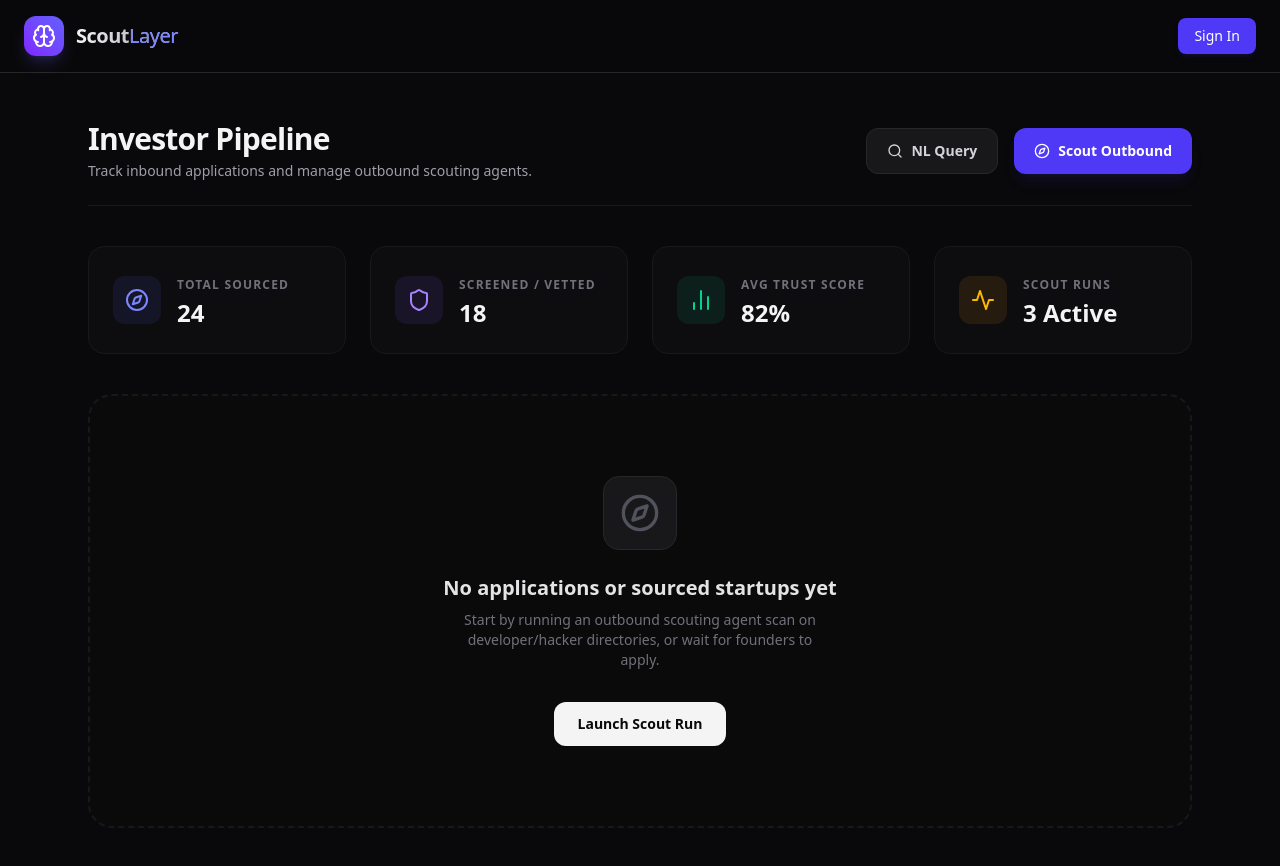
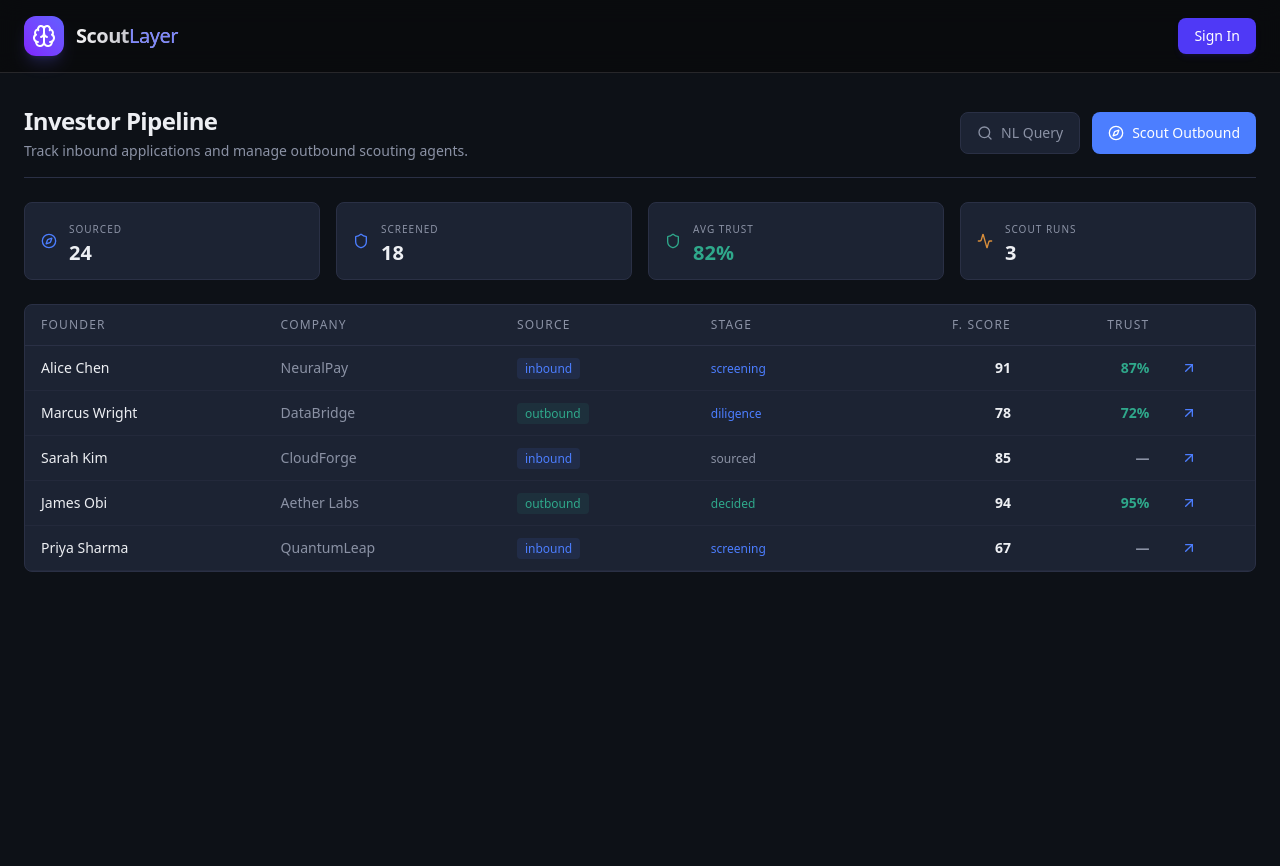
Before and after one commit to samkiell/scoutlayer, a Next.js app: page /investor/dashboard in a window 1280 px wide. Shown: the top 866 px of the page. After the commit the page ends 800 px from the top, so only its background shows below. Built offline with nearby package versions, Linux system fonts and the light colour scheme; no server answers.

Commit message:
feat: implement initial scouting interface, role selection workflow, and shared navigation components

```diff
--- a/app/(auth)/login/page.tsx
+++ b/app/(auth)/login/page.tsx
@@ -3,25 +3,22 @@
 
 import React from 'react';
 import { signIn } from 'next-auth/react';
-import { Brain } from 'lucide-react';
 
 export default function Login() {
   return (
-    <div className="flex-1 flex flex-col items-center justify-center bg-zinc-950 px-4 text-zinc-100">
-      <div className="absolute inset-0 bg-[radial-gradient(ellipse_at_center,rgba(99,102,241,0.05),transparent_60%)] pointer-events-none" />
-
-      <div className="w-full max-w-md bg-zinc-900/60 border border-zinc-800 rounded-3xl p-8 shadow-2xl backdrop-blur-xl relative z-10">
+    <div className="flex-1 flex flex-col items-center justify-center bg-bg px-4 text-text">
+      <div className="w-full max-w-md bg-surface border border-border rounded-2xl p-8 shadow-xl">
         <div className="flex flex-col items-center text-center mb-8">
-          <div className="bg-gradient-to-tr from-violet-600 to-indigo-500 p-3 rounded-2xl shadow-lg shadow-indigo-500/20 mb-4">
-            <Brain className="h-8 w-8 text-white" />
+          <div className="bg-action w-12 h-12 rounded-xl flex items-center justify-center mb-4">
+            <span className="text-white font-display font-bold text-lg">SL</span>
           </div>
-          <h2 className="text-2xl font-bold tracking-tight text-zinc-100">Welcome to ScoutLayer</h2>
-          <p className="text-zinc-500 text-sm mt-2">Sign in to access your dashboard</p>
+          <h2 className="font-display text-2xl font-bold tracking-tight text-text">Welcome to ScoutLayer</h2>
+          <p className="text-text-muted text-sm mt-2">Sign in to access your dashboard</p>
         </div>
 
         <button
           onClick={() => signIn('google', { callbackUrl: '/' })}
-          className="w-full flex items-center justify-center gap-3 px-5 py-3.5 bg-zinc-100 hover:bg-zinc-200 text-zinc-900 font-semibold rounded-xl text-sm transition-all shadow-md shadow-zinc-100/5 hover:scale-[1.01]"
+          className="w-full flex items-center justify-center gap-3 px-5 py-3.5 bg-white hover:bg-gray-100 text-gray-900 font-semibold rounded-xl text-sm transition-all"
         >
           <svg className="h-5 w-5" viewBox="0 0 24 24">
             <path
@@ -44,7 +41,7 @@ export default function Login() {
           Continue with Google
         </button>
 
-        <div className="mt-8 text-center text-xs text-zinc-600">
+        <div className="mt-8 text-center text-xs text-text-muted">
           By signing in, you agree to our Terms of Service and Privacy Policy.
         </div>
       </div>
--- a/app/(investor)/investor/dashboard/page.tsx
+++ b/app/(investor)/investor/dashboard/page.tsx
@@ -4,31 +4,41 @@
 import React from 'react';
 import Navbar from '@/components/Navbar';
 import Link from 'next/link';
-import { Compass, Shield, Search, ArrowUpRight, BarChart2 } from 'lucide-react';
+import { Compass, Shield, Search, ArrowUpRight, Activity } from 'lucide-react';
+
+// Mock data for dense data-grid layout
+const MOCK_APPLICATIONS = [
+  { id: '1', name: 'Alice Chen', company: 'NeuralPay', source: 'inbound', stage: 'screening', founderScore: 91, trustScore: 87 },
+  { id: '2', name: 'Marcus Wright', company: 'DataBridge', source: 'outbound', stage: 'diligence', founderScore: 78, trustScore: 72 },
+  { id: '3', name: 'Sarah Kim', company: 'CloudForge', source: 'inbound', stage: 'sourced', founderScore: 85, trustScore: null },
+  { id: '4', name: 'James Obi', company: 'Aether Labs', source: 'outbound', stage: 'decided', founderScore: 94, trustScore: 95 },
+  { id: '5', name: 'Priya Sharma', company: 'QuantumLeap', source: 'inbound', stage: 'screening', founderScore: 67, trustScore: null },
+];
 
 export default function InvestorDashboard() {
   return (
-    <div className="flex-1 flex flex-col bg-zinc-950 text-zinc-100 min-h-screen">
+    <div className="flex-1 flex flex-col bg-bg text-text min-h-screen">
       <Navbar />
 
-      <main className="flex-1 max-w-6xl w-full mx-auto px-6 py-12 flex flex-col gap-10">
-        {/* Welcome Header */}
-        <div className="flex flex-col sm:flex-row justify-between items-start sm:items-center gap-6 pb-6 border-b border-zinc-900">
+      {/* Dense layout — Bloomberg-like per PRD */}
+      <main className="flex-1 max-w-7xl w-full mx-auto px-6 py-8 flex flex-col gap-6">
+        {/* Header */}
+        <div className="flex flex-col sm:flex-row justify-between items-start sm:items-center gap-4 pb-4 border-b border-border">
           <div>
-            <h1 className="text-3xl font-extrabold tracking-tight">Investor Pipeline</h1>
-            <p className="text-zinc-400 text-sm mt-1">Track inbound applications and manage outbound scouting agents.</p>
+            <h1 className="font-display text-2xl font-bold tracking-tight">Investor Pipeline</h1>
+            <p className="text-text-muted text-sm mt-1">Track inbound applications and manage outbound scouting agents.</p>
           </div>
-          <div className="flex gap-4">
+          <div className="flex gap-3">
             <Link
               href="/investor/search"
-              className="flex items-center gap-2 px-5 py-3 bg-zinc-900 hover:bg-zinc-850 text-zinc-300 border border-zinc-800 font-semibold rounded-xl text-sm transition-all"
+              className="flex items-center gap-2 px-4 py-2.5 bg-surface hover:bg-surface/80 text-text-muted border border-border font-medium rounded-lg text-sm transition-all"
             >
               <Search className="h-4 w-4" />
               NL Query
             </Link>
             <Link
               href="/investor/scout"
-              className="flex items-center gap-2 px-5 py-3 bg-indigo-600 hover:bg-indigo-500 text-white font-semibold rounded-xl text-sm transition-all shadow-lg shadow-indigo-600/10 hover:scale-[1.01]"
+              className="flex items-center gap-2 px-4 py-2.5 bg-action hover:bg-action/90 text-white font-medium rounded-lg text-sm transition-all"
             >
               <Compass className="h-4 w-4" />
               Scout Outbound
@@ -36,86 +46,100 @@ export default function InvestorDashboard() {
           </div>
         </div>
 
-        {/* Analytics Summary */}
-        <div className="grid sm:grid-cols-4 gap-6">
-          <div className="bg-zinc-900/30 border border-zinc-900 rounded-2xl p-6 flex items-center gap-4">
-            <div className="p-3 bg-indigo-500/10 rounded-xl text-indigo-400">
-              <Compass className="h-6 w-6" />
-            </div>
+        {/* Analytics row — compact */}
+        <div className="grid grid-cols-2 sm:grid-cols-4 gap-4">
+          <div className="bg-surface border border-border rounded-lg px-4 py-3 flex items-center gap-3">
+            <Compass className="h-4 w-4 text-action" />
             <div>
-              <span className="text-xs text-zinc-500 uppercase tracking-widest font-semibold">Total Sourced</span>
-              <div className="text-2xl font-bold mt-0.5">24</div>
+              <span className="text-[10px] text-text-muted uppercase tracking-widest font-medium">Sourced</span>
+              <div className="font-data text-xl font-semibold">24</div>
             </div>
           </div>
 
-          <div className="bg-zinc-900/30 border border-zinc-900 rounded-2xl p-6 flex items-center gap-4">
-            <div className="p-3 bg-violet-500/10 rounded-xl text-violet-400">
-              <Shield className="h-6 w-6" />
-            </div>
+          <div className="bg-surface border border-border rounded-lg px-4 py-3 flex items-center gap-3">
+            <Shield className="h-4 w-4 text-action" />
             <div>
-              <span className="text-xs text-zinc-500 uppercase tracking-widest font-semibold">Screened / Vetted</span>
-              <div className="text-2xl font-bold mt-0.5">18</div>
+              <span className="text-[10px] text-text-muted uppercase tracking-widest font-medium">Screened</span>
+              <div className="font-data text-xl font-semibold">18</div>
             </div>
           </div>
 
-          <div className="bg-zinc-900/30 border border-zinc-900 rounded-2xl p-6 flex items-center gap-4">
-            <div className="p-3 bg-emerald-500/10 rounded-xl text-emerald-400">
-              <BarChart2 className="h-6 w-6" />
-            </div>
+          <div className="bg-surface border border-border rounded-lg px-4 py-3 flex items-center gap-3">
+            <Shield className="h-4 w-4 text-trust" />
             <div>
-              <span className="text-xs text-zinc-500 uppercase tracking-widest font-semibold">Avg Trust Score</span>
-              <div className="text-2xl font-bold mt-0.5">82%</div>
+              <span className="text-[10px] text-text-muted uppercase tracking-widest font-medium">Avg Trust</span>
+              <div className="font-data text-xl font-semibold text-trust">82%</div>
             </div>
           </div>
 
-          <div className="bg-zinc-900/30 border border-zinc-900 rounded-2xl p-6 flex items-center gap-4">
-            <div className="p-3 bg-amber-500/10 rounded-xl text-amber-400">
-              <ActivityIcon className="h-6 w-6" />
-            </div>
+          <div className="bg-surface border border-border rounded-lg px-4 py-3 flex items-center gap-3">
+            <Activity className="h-4 w-4 text-flag" />
             <div>
-              <span className="text-xs text-zinc-500 uppercase tracking-widest font-semibold">Scout Runs</span>
-              <div className="text-2xl font-bold mt-0.5">3 Active</div>
+              <span className="text-[10px] text-text-muted uppercase tracking-widest font-medium">Scout Runs</span>
+              <div className="font-data text-xl font-semibold">3</div>
             </div>
           </div>
         </div>
 
-        {/* Empty State / Dashboard Content */}
-        <div className="flex-1 flex flex-col items-center justify-center border-2 border-dashed border-zinc-900 rounded-3xl py-20 px-6 text-center bg-zinc-900/10">
-          <div className="p-4 bg-zinc-900 border border-zinc-800 rounded-2xl mb-6">
-            <Compass className="h-10 w-10 text-zinc-600" />
-          </div>
-          <h2 className="text-xl font-bold text-zinc-200">No applications or sourced startups yet</h2>
-          <p className="text-zinc-500 text-sm max-w-sm mt-2 mb-8">
-            Start by running an outbound scouting agent scan on developer/hacker directories, or wait for founders to apply.
-          </p>
-          <Link
-            href="/investor/scout"
-            className="px-6 py-3 bg-zinc-100 hover:bg-zinc-200 text-zinc-950 font-semibold rounded-xl text-sm transition-all"
-          >
-            Launch Scout Run
-          </Link>
+        {/* Data grid — dense table */}
+        <div className="bg-surface border border-border rounded-lg overflow-hidden">
+          <table className="w-full text-sm">
+            <thead>
+              <tr className="border-b border-border text-text-muted text-xs uppercase tracking-widest">
+                <th className="text-left px-4 py-3 font-medium">Founder</th>
+                <th className="text-left px-4 py-3 font-medium">Company</th>
+                <th className="text-left px-4 py-3 font-medium">Source</th>
+                <th className="text-left px-4 py-3 font-medium">Stage</th>
+                <th className="text-right px-4 py-3 font-medium">F. Score</th>
+                <th className="text-right px-4 py-3 font-medium">Trust</th>
+                <th className="text-right px-4 py-3 font-medium"></th>
+              </tr>
+            </thead>
+            <tbody>
+              {MOCK_APPLICATIONS.map((app) => (
+                <tr key={app.id} className="border-b border-border/50 hover:bg-bg/50 transition-colors">
+                  <td className="px-4 py-3 font-medium text-text">{app.name}</td>
+                  <td className="px-4 py-3 text-text-muted">{app.company}</td>
+                  <td className="px-4 py-3">
+                    <span className={`text-xs font-data px-2 py-0.5 rounded ${
+                      app.source === 'inbound' ? 'bg-action/10 text-action' : 'bg-trust/10 text-trust'
+                    }`}>
+                      {app.source}
+                    </span>
+                  </td>
+                  <td className="px-4 py-3">
+                    <span className={`text-xs font-data font-medium ${
+                      app.stage === 'decided' ? 'text-trust'
+                        : app.stage === 'sourced' ? 'text-text-muted'
+                          : 'text-action'
+                    }`}>
+                      {app.stage}
+                    </span>
+                  </td>
+                  <td className="px-4 py-3 text-right font-data font-semibold">{app.founderScore}</td>
+                  <td className="px-4 py-3 text-right font-data font-semibold">
+                    {app.trustScore !== null ? (
+                      <span className={app.trustScore >= 70 ? 'text-trust' : 'text-flag'}>
+                        {app.trustScore}%
+                      </span>
+                    ) : (
+                      <span className="text-text-muted">—</span>
+                    )}
+                  </td>
+                  <td className="px-4 py-3 text-right">
+                    <Link
+                      href={`/investor/founder/${app.id}`}
+                      className="text-action hover:text-action/80 transition-colors"
+                    >
+                      <ArrowUpRight className="h-4 w-4" />
+                    </Link>
+                  </td>
+                </tr>
+              ))}
+            </tbody>
+          </table>
         </div>
       </main>
     </div>
   );
 }
-
-// Simple fallback inline helper
-function ActivityIcon(props: React.SVGProps<SVGSVGElement>) {
-  return (
-    <svg
-      {...props}
-      xmlns="http://www.w3.org/2000/svg"
-      width="24"
-      height="24"
-      viewBox="0 0 24 24"
-      fill="none"
-      stroke="currentColor"
-      strokeWidth="2"
-      strokeLinecap="round"
-      strokeLinejoin="round"
-    >
-      <path d="M22 12h-4l-3 9L9 3l-3 9H2" />
-    </svg>
-  );
-}
--- a/app/(investor)/investor/search/page.tsx
+++ b/app/(investor)/investor/search/page.tsx
@@ -40,23 +40,23 @@ export default function SearchPage() {
   };
 
   return (
-    <div className="flex-1 flex flex-col bg-zinc-950 text-zinc-100 min-h-screen">
+    <div className="flex-1 flex flex-col bg-bg text-text min-h-screen">
       <Navbar />
 
       <main className="flex-1 max-w-4xl w-full mx-auto px-6 py-12 flex flex-col gap-8">
         <div>
           <button
             onClick={() => router.back()}
-            className="flex items-center gap-2 text-sm text-zinc-500 hover:text-zinc-300 transition-colors mb-6"
+            className="flex items-center gap-2 text-sm text-text-muted hover:text-text transition-colors mb-6"
           >
             <ArrowLeft className="h-4 w-4" />
             Back
           </button>
-          <h1 className="text-3xl font-extrabold tracking-tight flex items-center gap-2">
-            Natural Language Search <Sparkles className="h-6 w-6 text-indigo-400" />
+          <h1 className="font-display text-3xl font-bold tracking-tight flex items-center gap-2">
+            Natural Language Search <Sparkles className="h-6 w-6 text-action" />
           </h1>
-          <p className="text-zinc-400 text-sm mt-1">
-            Query across sourced founders and applications using plain English. E.g. "technical founder in Berlin with AI background".
+          <p className="text-text-muted text-sm mt-1">
+            Query across sourced founders and applications using plain English. E.g. &quot;technical founder in Berlin with AI background&quot;.
           </p>
         </div>
 
@@ -67,12 +67,12 @@ export default function SearchPage() {
             placeholder="Search founders by concept, skills, location..."
             value={query}
             onChange={(e) => setQuery(e.target.value)}
-            className="flex-1 bg-zinc-900/60 border border-zinc-800 rounded-2xl px-6 py-4 text-sm text-zinc-100 focus:outline-none focus:border-indigo-500 transition-colors"
+            className="flex-1 bg-surface border border-border rounded-xl px-6 py-4 text-sm text-text transition-colors"
           />
           <button
             type="submit"
             disabled={loading}
-            className="flex items-center gap-2 px-6 py-4 bg-indigo-600 hover:bg-indigo-500 disabled:opacity-50 text-white font-semibold rounded-2xl text-sm transition-all"
+            className="flex items-center gap-2 px-6 py-4 bg-action hover:bg-action/90 disabled:opacity-50 text-white font-semibold rounded-xl text-sm transition-all"
           >
             <Search className="h-4 w-4" />
             {loading ? 'Searching...' : 'Search'}
@@ -80,12 +80,12 @@ export default function SearchPage() {
         </form>
 
         {results && (
-          <div className="mt-8 p-6 bg-zinc-900/40 border border-zinc-800 rounded-3xl">
-            <h2 className="text-lg font-bold mb-4">Query Translation Result (Stub)</h2>
-            <pre className="text-xs text-indigo-400 bg-zinc-950 p-4 rounded-xl overflow-x-auto">
+          <div className="mt-4 p-6 bg-surface border border-border rounded-xl">
+            <h2 className="font-display text-lg font-bold mb-4">Query Translation Result (Stub)</h2>
+            <pre className="font-data text-xs text-action bg-bg p-4 rounded-lg overflow-x-auto">
               {JSON.stringify(results.filters, null, 2)}
             </pre>
-            <p className="text-sm text-zinc-400 mt-4">
+            <p className="text-sm text-text-muted mt-4">
               Found 0 founders matching this parsed filter structure.
             </p>
           </div>
```
Also changed, not shown: app/(investor)/investor/scout/page.tsx (+16 -17 lines).
